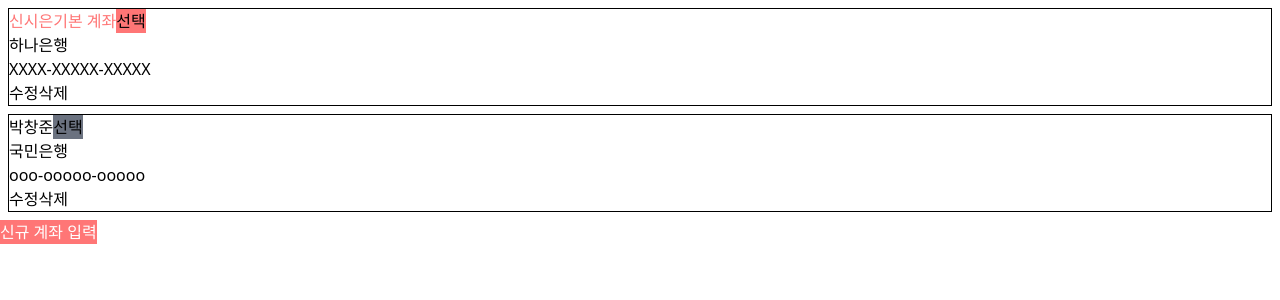
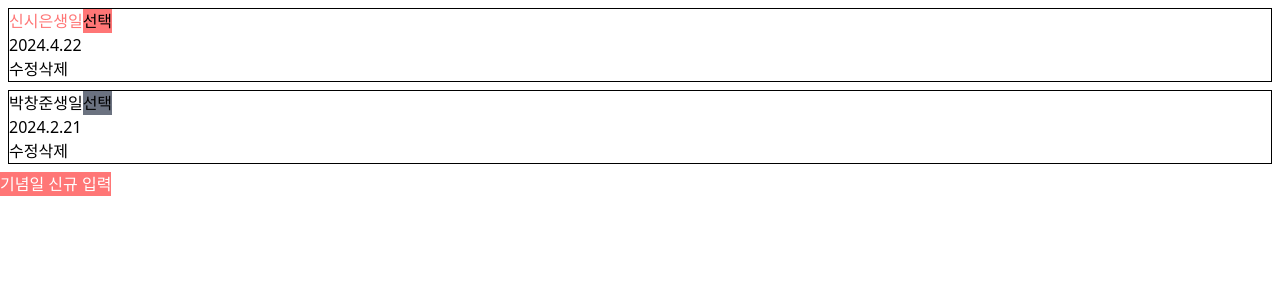
Before and after one commit to sun-mart-egg/funding-gift, a React (Vite) app in the folder FE/: page / in a window 1280 px wide. Shown: the top 300 px of the page. Built offline with nearby package versions, Linux system fonts and the light colour scheme.

Commit message:
[FE][Feat] #S10P22D201-137 #done 기념 일 목록 조회 페이지 완료

```diff
--- a/FE/src/App.jsx
+++ b/FE/src/App.jsx
@@ -9,13 +9,16 @@
 import Wishlist from "./components/Products/Wishlist";
 import AddressListPage from "./components/Funding/pages/AddressListPage.jsx";
 import Signup from "./components/Login/Signup.jsx";
+import AnniversaryListPage from "./components/Funding/pages/AnniversaryListPage.jsx";
 
 function App() {
     return (
         <>
             <BrowserRouter>
                 <Routes>
-                    <Route path="/" element={<AccountListPage />} />
+                    <Route path="/" element={<AnniversaryListPage />} />
+                    <Route path="/account-list-page" element={<AccountListPage />} />
+                    <Route path="/address-list-page" element={<AddressListPage />} />
                     <Route path="/my-funding" element={<MyFunding />} />
                     <Route path="/product" element={<Product />} />
                     <Route path="/product" element={<Product />} />
--- /dev/null
+++ b/FE/src/components/Funding/component/AnniversaryCard.jsx
@@ -0,0 +1,26 @@
+function AnniversaryCard({ name, anniversary, onSelect, date, isSelected }) {
+    return (
+        <div className="flex-col justify-center items-center border border-black m-2 cursor-pointer">
+            <div id="adressCardHead" className="flex">
+                <div id="left " className={isSelected ? `text-cusColor3 flex` : `flex text-black`}>
+                    <p>{name} </p>
+                    <p>{anniversary}</p>
+                </div>
+                <div id="right">
+                    <button className={isSelected ? `bg-cusColor3 flex` : `flex bg-gray-500`} onClick={onSelect}>
+                        선택
+                    </button>
+                </div>
+            </div>
+
+            <p>{date}</p>
+
+            <div id="buttonSection">
+                <button>수정</button>
+                <button>삭제</button>
+            </div>
+        </div>
+    );
+}
+
+export default AnniversaryCard;
--- /dev/null
+++ b/FE/src/components/Funding/component/AnniversaryList.jsx
@@ -0,0 +1,33 @@
+import React, { useState } from "react";
+import AnniversaryCard from "./AnniversaryCard";
+
+function AnniversaryList({ listData }) {
+    // listData 상태 관리
+    const [data, setData] = useState(listData);
+
+    // isSelected 상태를 업데이트하는 함수
+    const handleSelect = (selectedIndex) => {
+        const newData = data.map((item, index) => ({
+            ...item,
+            isSelected: index === selectedIndex,
+        }));
+        setData(newData);
+    };
+
+    return (
+        <div id="accountList" className="w-full flex-col justify-center">
+            {data.map((item, index) => (
+                <AnniversaryCard
+                    key={index}
+                    anniversary={item.anniversary}
+                    name={item.name}
+                    date={item.date}
+                    isSelected={item.isSelected}
+                    onSelect={() => handleSelect(index)} // onSelect prop 추가
+                />
+            ))}
+        </div>
+    );
+}
+
+export default AnniversaryList;
--- /dev/null
+++ b/FE/src/components/Funding/pages/AnniversaryListPage.jsx
@@ -0,0 +1,26 @@
+import AnniversaryList from "../component/AnniversaryList";
+
+function AnniversaryListPage() {
+    const data = [
+        {
+            name: "신시은",
+            anniversary: "생일",
+            date: "2024.4.22",
+            isSelected: true,
+        },
+        {
+            name: "박창준",
+            anniversary: "생일",
+            date: "2024.2.21",
+            isSelected: false,
+        },
+    ];
+    return (
+        <div>
+            <AnniversaryList listData={data} />
+            <button className="bg-cusColor3 text-white">기념일 신규 입력</button>
+        </div>
+    );
+}
+
+export default AnniversaryListPage;
```
